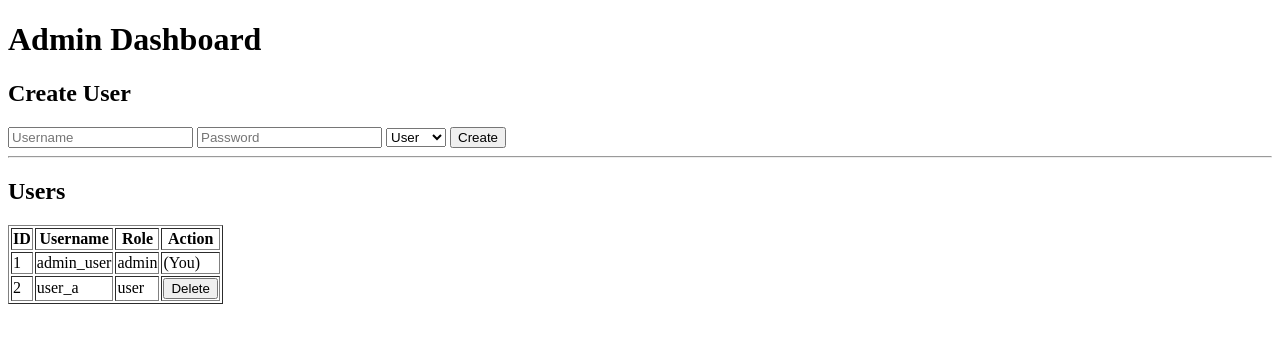
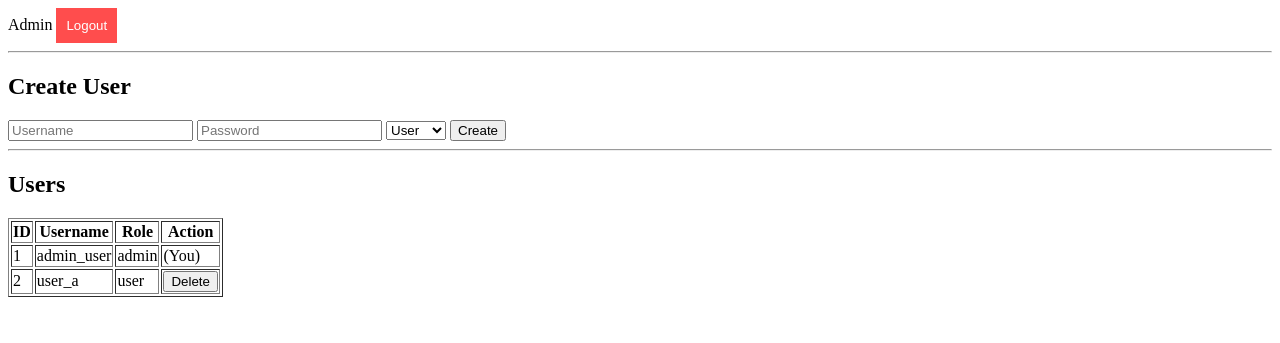
Before and after one commit to DevOps-Oct2025-Team03/DevOps_Oct2025_Team03_Assignment, a Flask app: page /admin in a window 1280 px wide. Shown: the top 343 px of the page. Run offline with Flask 3, Linux system fonts and the light colour scheme; the visitor is signed in with stand-in values (Sample User, id 1); data comes from the database, SQL or seed files in the repository; parts of the project's set-up code (start-up, migrations or seed data) failed here and were passed over.

Commit message:
Sprint 2: able to login, create and delete user details in admin dashboard

```diff
--- a/app/__init__.py
+++ b/app/__init__.py
@@ -18,4 +18,4 @@ def create_app():
         if not app.config.get("TESTING", False):
             seed()
 
-    return
+    return app
--- a/app/routes.py
+++ b/app/routes.py
@@ -1,176 +1,3 @@
-# from flask import Blueprint, jsonify, request, redirect, session, abort
-# from functools import wraps
-
-# from .database import db, bcrypt, User, File
-
-# main = Blueprint("main", __name__)
-
-# # =========================
-# # Auth Decorators
-# # =========================
-
-# def login_required(f):
-#     @wraps(f)
-#     def wrapper(*args, **kwargs):
-#         if "user_id" not in session:
-#             return redirect("/login")
-#         return f(*args, **kwargs)
-#     return wrapper
-
-
-# def admin_required(f):
-#     @wraps(f)
-#     def wrapper(*args, **kwargs):
-#         if "user_id" not in session:
-#             return redirect("/login")
-#         if session.get("role") != "admin":
-#             abort(403)
-#         return f(*args, **kwargs)
-#     return wrapper
-
-
-# # =========================
-# # Health / Index
-# # =========================
-
-# @main.route("/", methods=["GET"])
-# def index():
-#     return jsonify(message="Flask app running"), 200
-
-
-# @main.route("/health", methods=["GET"])
-# def health():
-#     return jsonify(status="ok"), 200
-
-
-# # =========================
-# # Login / Logout
-# # =========================
-
-# @main.route("/login", methods=["POST"])
-# def login():
-#     username = request.form.get("username")
-#     password = request.form.get("password")
-
-#     if not username or not password:
-#         return "Invalid credentials", 401
-
-#     user = User.query.filter_by(username=username).first()
-
-#     if not user or not bcrypt.check_password_hash(user.password_hash, password):
-#         return "Invalid credentials", 401
-
-#     session.clear()
-#     session["user_id"] = user.id
-#     session["role"] = user.role
-
-#     if user.role == "admin":
-#         return redirect("/admin")
-
-#     return redirect("/dashboard")
-
-
-# @main.route("/logout", methods=["GET"])
-# def logout():
-#     session.clear()
-#     return redirect("/login")
-
-
-# # =========================
-# # User Dashboard
-# # =========================
-
-# @main.route("/dashboard", methods=["GET"])
-# @login_required
-# def dashboard():
-#     if session.get("role") == "admin":
-#         return redirect("/admin")
-
-#     files = File.query.filter_by(owner_id=session["user_id"]).all()
-
-#     return jsonify(
-#         files=[
-#             {
-#                 "id": f.id,
-#                 "filename": f.original_filename,
-#                 "size": f.size_bytes,
-#             }
-#             for f in files
-#         ]
-#     ), 200
-
-
-# # =========================
-# # Admin Dashboard
-# # =========================
-
-# @main.route("/admin", methods=["GET"])
-# @admin_required
-# def admin_dashboard():
-#     users = User.query.all()
-
-#     return jsonify(
-#         users=[
-#             {
-#                 "id": u.id,
-#                 "username": u.username,
-#                 "role": u.role,
-#             }
-#             for u in users
-#         ]
-#     ), 200
-
-
-# # =========================
-# # Admin: Create User
-# # =========================
-
-# @main.route("/admin/create_user", methods=["POST"])
-# @admin_required
-# def create_user():
-#     username = request.form.get("username")
-#     password = request.form.get("password")
-#     role = request.form.get("role", "user")
-
-#     if not username or not password:
-#         abort(400)
-
-#     if role not in ("user", "admin"):
-#         abort(400)
-
-#     if User.query.filter_by(username=username).first():
-#         abort(409)
-
-#     u = User(username=username, role=role)
-#     u.set_password(password)
-
-#     db.session.add(u)
-#     db.session.commit()
-
-#     return jsonify(message="User created"), 201
-
-
-# # =========================
-# # Admin: Delete User
-# # =========================
-
-# @main.route("/admin/delete_user/<int:user_id>", methods=["POST"])
-# @admin_required
-# def delete_user(user_id):
-#     if user_id == session.get("user_id"):
-#         abort(400)  # prevent self-delete
-
-#     user = User.query.get_or_404(user_id)
-
-#     db.session.delete(user)
-#     db.session.commit()
-
-#     return jsonify(message="User deleted"), 200
-
-
-
-
-
 from flask import Blueprint, jsonify, request, redirect, session, abort, render_template
 from functools import wraps
 from .database import db, bcrypt, User, File
@@ -214,21 +41,10 @@ def health():
     return jsonify(status="ok"), 200
 
 
-# =========================
-# Login / Logout
-# =========================
 @main.route("/login", methods=["GET", "POST"])
 def login():
-    # Requirement says GET/POST.
-    # We keep it backend-safe (no templates).
     if request.method == "GET":
-        return (
-            jsonify(
-                message="Login endpoint. POST username/password to authenticate.",
-                fields=["username", "password"],
-            ),
-            200,
-        )
+        return render_template("login.html")
 
     username = request.form.get("username")
     password = request.form.get("password")
@@ -244,6 +60,7 @@ def login():
     session["user_id"] = user.id
     session["role"] = user.role
 
+    # Redirect to respective dashboard based on role
     if user.role == "admin":
         return redirect("/admin")
 
@@ -252,7 +69,7 @@ def login():
 
 @main.route("/logout", methods=["GET"])
 def logout():
-    session.clear()
+    session.clear() # Users can securely log out
     return redirect("/login")
 
 
@@ -265,7 +82,10 @@ def dashboard():
     if session.get("role") == "admin":
         return redirect("/admin")
 
+    # Data Isolation: Each user can only see their own files
     files = File.query.filter_by(owner_id=session["user_id"]).all()
+
+    # You can change this to render_template("dashboard.html", files=files) later
     return jsonify(
         files=[
             {"id": f.id, "filename": f.original_filename, "size": f.size_bytes}
@@ -280,6 +100,7 @@ def dashboard():
 @main.route("/admin", methods=["GET"])
 @admin_required
 def admin_dashboard():
+    # Displays a list of all registered user accounts
     users = User.query.all()
     return render_template("admin.html", users=users)
 
@@ -309,7 +130,8 @@ def create_user():
     db.session.add(u)
     db.session.commit()
 
-    return jsonify(message="User created"), 201
+    # Success: Redirect back to Admin dashboard
+    return redirect("/admin")
 
 
 # =========================
@@ -318,11 +140,13 @@ def create_user():
 @main.route("/admin/delete_user/<int:user_id>", methods=["POST"])
 @admin_required
 def delete_user(user_id):
+    # Security check: Prevent deleting yourself
     if user_id == session.get("user_id"):
-        abort(400)  # prevent self-delete
+        abort(400)
 
     user = User.query.get_or_404(user_id)
-    db.session.delete(user)
+    db.session.delete(user) # Admin can remove user accounts
     db.session.commit()
 
-    return jsonify(message="User deleted"), 200
+    # Success: Redirect back to Admin dashboard
+    return redirect("/admin")
--- a/app/templates/admin.html
+++ b/app/templates/admin.html
@@ -6,7 +6,16 @@
 </head>
 <body>
 
-<h1>Admin Dashboard</h1>
+<div class="nav-user">
+    <span><i class="fas fa-user-shield"></i> Admin</span>
+    <a href="/logout" class="logout-btn" style="text-decoration: none;">
+        <button type="button" style="background-color: #ff4d4d; color: white; border: none; padding: 10px; cursor: pointer;">
+            <i class="fas fa-sign-out-alt"></i> Logout
+        </button>
+    </a>
+</div>
+
+<hr>
 
 <h2>Create User</h2>
 <form method="POST" action="/admin/create_user">
@@ -38,12 +47,11 @@
         <td>{{ user.role }}</td>
         <td>
             {% if user.id != session["user_id"] %}
-            <button
-                data-user-id="{{ user.id }}"
-                onclick="deleteUser(this)"
-            >
-                Delete
-            </button>
+            <form action="/admin/delete_user/{{ user.id }}" method="POST" style="display:inline;">
+                <button type="submit" onclick="return confirm('Are you sure you want to delete this user?')">
+                    Delete
+                </button>
+            </form>
             {% else %}
             (You)
             {% endif %}
```
